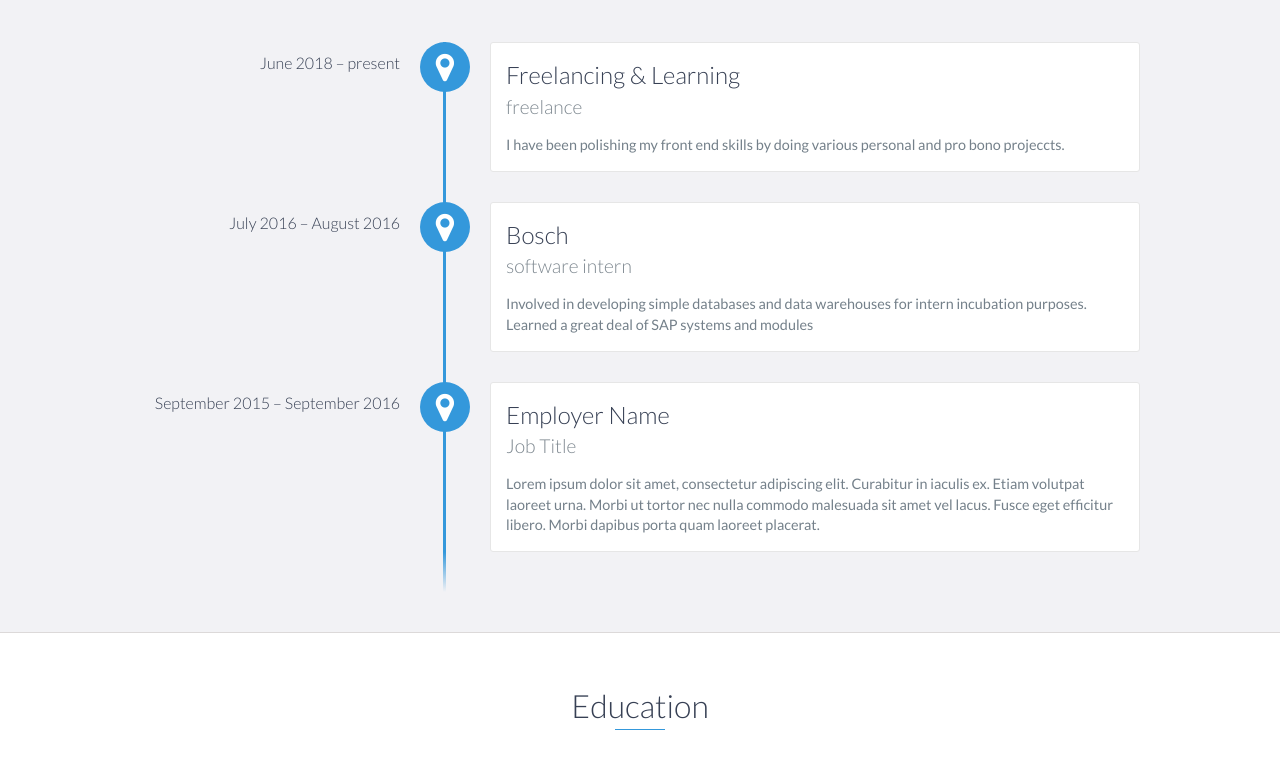
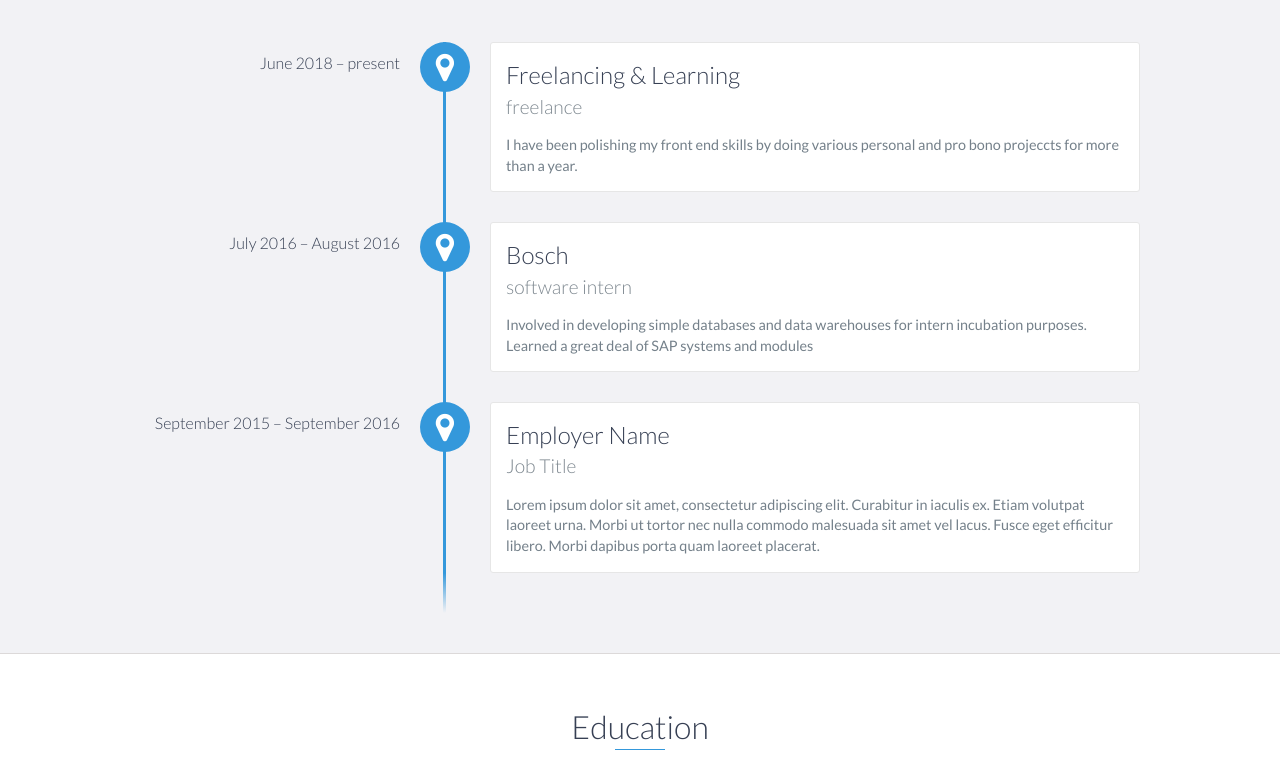
Before and after one commit to mudu93/mudu93.github.io, a website: page index.html in a window 1280 px wide. Shown: the part 1140-1916 px from the top of the page. Drawn offline with nearby package versions, Linux system fonts and the light colour scheme.

Commit message:
Update index.html

```diff
--- a/index.html
+++ b/index.html
@@ -93,7 +93,7 @@
                 <h4>freelance</h4>
                 <p>
                     I have been polishing my front end skills by doing various personal
-                    and pro bono projeccts.
+                    and pro bono projeccts for more than a year.
                 </p>
             </div>
 
```
